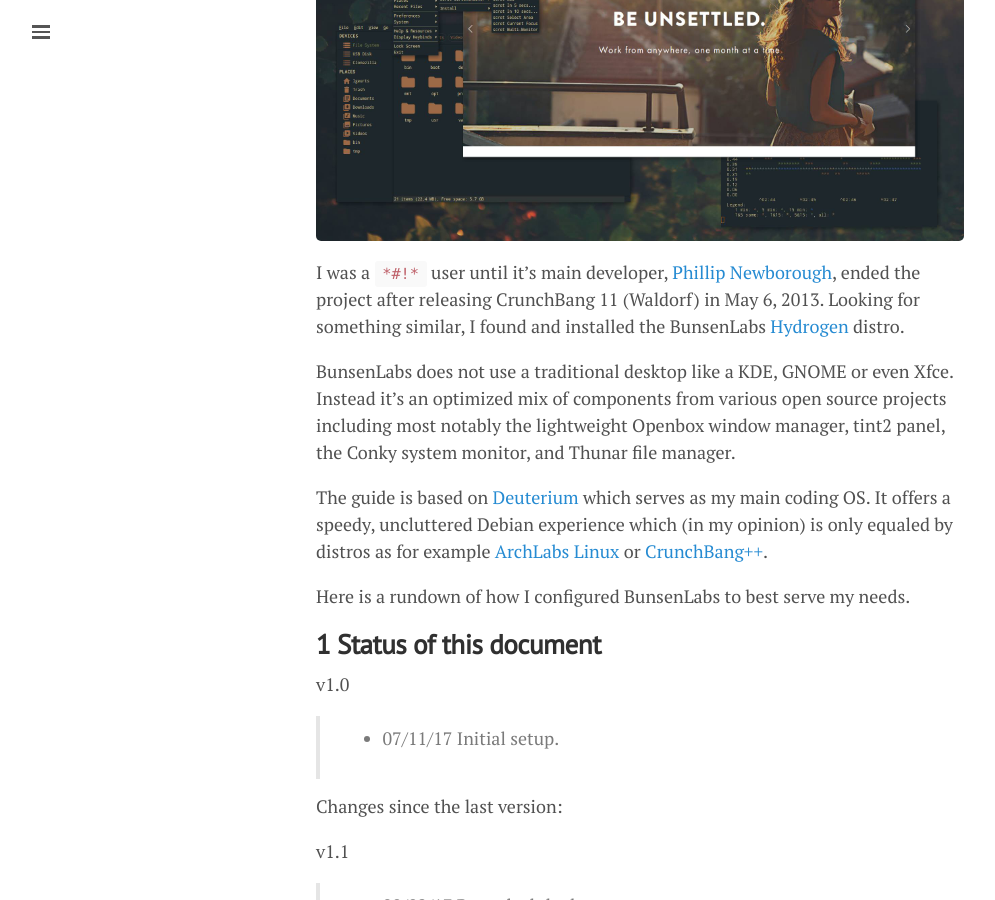
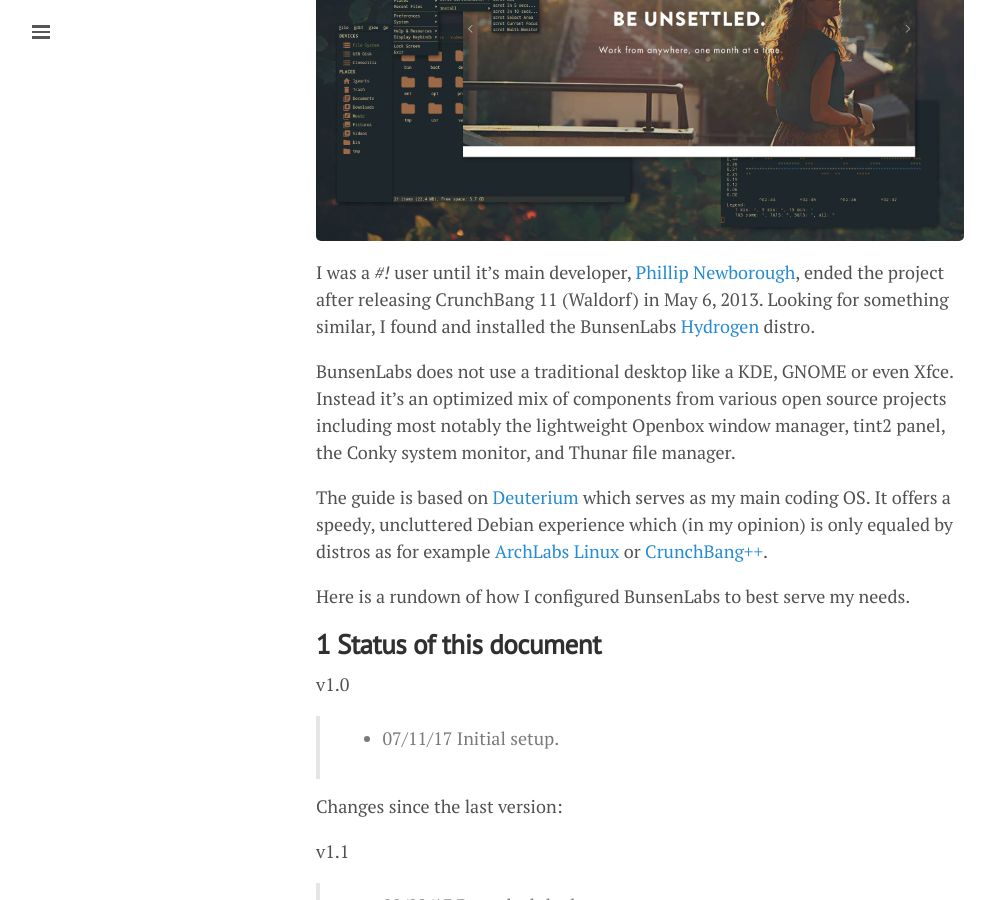
Before and after one commit to lgeurts/lgeurts.github.io, a Jekyll site: the page built from _posts/2017-07-11-bunsenlabs-linux-setup-notes-for dell-inspiron-6000.md, in a window 1280 px wide and 900 px high, scrolled down 418 px. Shown: the whole window, without its empty margins (0-995 px from the left). Built offline with Jekyll 4.4.1, drawn with Linux system fonts in a browser that asks for light colours; nearby versions of some CDN libraries; comment, search, counter and statistics services are not loaded.

Commit message:
Update intro #11

```diff
--- a/_posts/2017-07-11-bunsenlabs-linux-setup-notes-for dell-inspiron-6000.md
+++ b/_posts/2017-07-11-bunsenlabs-linux-setup-notes-for dell-inspiron-6000.md
@@ -8,7 +8,7 @@
 ---
 
 ![BunsenLabs Deuterium, fresh install](/assets/bunsenlabs-deuterium.jpg)
-I was a ``*#!*`` user until it's main developer, [Phillip Newborough](https://corenominal.org), ended the project after releasing CrunchBang 11 (Waldorf) in May 6, 2013. Looking for something similar, I found and installed the BunsenLabs [Hydrogen](http://distrowatch.com/table.php?distribution=bunsenlabs) distro.
+I was a *#!* user until it's main developer, [Phillip Newborough](https://corenominal.org), ended the project after releasing CrunchBang 11 (Waldorf) in May 6, 2013. Looking for something similar, I found and installed the BunsenLabs [Hydrogen](http://distrowatch.com/table.php?distribution=bunsenlabs) distro.
 
 BunsenLabs does not use a traditional desktop like a KDE, GNOME or even Xfce. Instead it's an optimized mix of components from various open source projects including most notably the lightweight Openbox window manager, tint2 panel, the Conky system monitor, and Thunar file manager.
 
```
